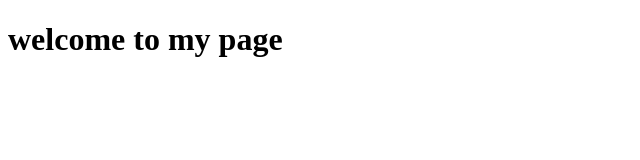
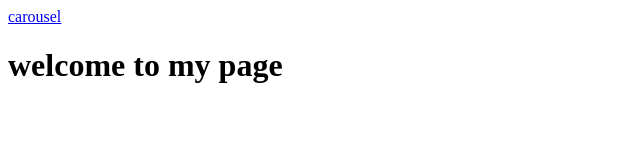
Before and after one commit to syamiiitn/welcome, a website: page dist/index.html in a window 1280 px wide. Shown: the whole page, without its empty margins (0-640 px from the left). Drawn offline with Linux system fonts and the light colour scheme.

Commit message:
yes commit

```diff
--- a/dist/index.html
+++ b/dist/index.html
@@ -7,6 +7,7 @@
     <title>welcome</title>
 </head>
 <body>
+    <a href="/carousel" >carousel</a>
     <h1>welcome to my page</h1>
 </body>
 </html>
```
